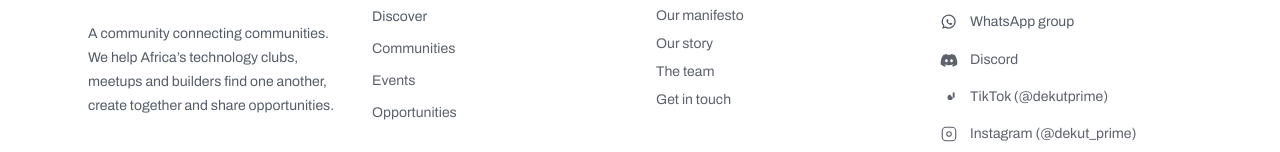
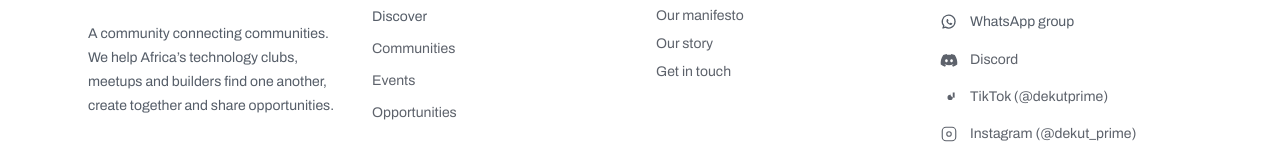
Before and after one commit to De-Fon/DPRIME, a Next.js app: page / in a window 1280 px wide. Shown: the part 2685-2837 px from the top of the page. Built offline with nearby package versions, Linux system fonts and the light colour scheme; no server answers; the database is empty.

Commit message:
Remove team link from footer

```diff
--- a/components/Footer.tsx
+++ b/components/Footer.tsx
@@ -28,7 +28,6 @@ export default function Footer() {
             <ul className="space-y-2 text-sm">
               <li><Link href="/manifesto" className="text-muted hover:text-amber nav-link">Our manifesto</Link></li>
               <li><Link href="/about" className="text-muted hover:text-amber nav-link">Our story</Link></li>
-              <li><Link href="/team" className="text-muted hover:text-amber nav-link">The team</Link></li>
               <li><a href={WHATSAPP_URL} target="_blank" rel="noopener noreferrer" className="text-muted hover:text-amber nav-link">Get in touch</a></li>
             </ul>
           </div>
```
